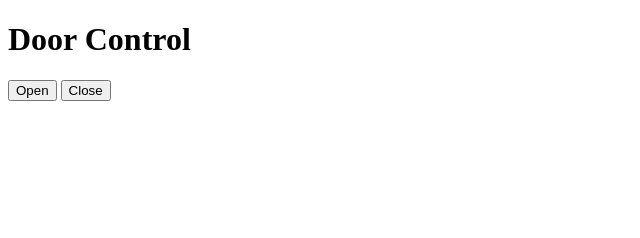
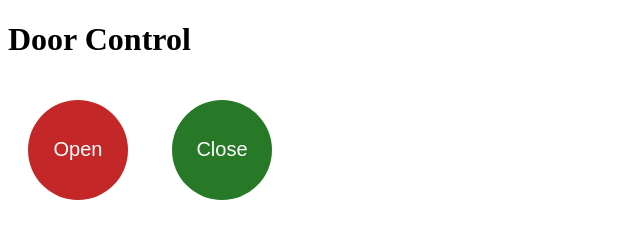
Before and after one commit to Ammaar-Alam/doorUnlocker, a website: page public/index.html in a window 1280 px wide. Shown: the whole page, without its empty margins (0-640 px from the left). Drawn offline with Linux system fonts and the light colour scheme.

Commit message:
updating button styling

```diff
--- a/public/index.html
+++ b/public/index.html
@@ -2,6 +2,34 @@
 <html>
     <head>
         <title>Door Control</title>
+        <style>
+            .container {
+                margin: 0 auto;
+                text-align: center;
+                margin-top: 100px;
+            }
+            button {
+                color: white;
+                width: 100px;
+                height: 100px;
+                border-radius: 50%;
+                margin: 20px;
+                border: none;
+                font-size: 20px;
+                outline: none;
+                transition: all 0.2s;
+            }
+            .red {
+                background-color: rgb(196, 39, 39);
+            }
+            .green {
+                background-color: rgb(39, 121, 39);
+            }
+            button:hover {
+                cursor: pointer;
+                opacity: 0.7;
+            }
+        </style>
         <script>
             const thingId = "3420f1e7-f743-4d7d-91df-ea746d4f01e0";
             const propertyId = "05522adb-784b-4edf-8855-2baf1e132187";
@@ -55,7 +83,7 @@
     </head>
     <body>
         <h1>Door Control</h1>
-        <button onclick="sendCommand('open')">Open</button>
-        <button onclick="sendCommand('close')">Close</button>
+        <button class="red" onclick="sendCommand('open')">Open</button>
+        <button class="green" onclick="sendCommand('close')">Close</button>
     </body>
 </html>
```
